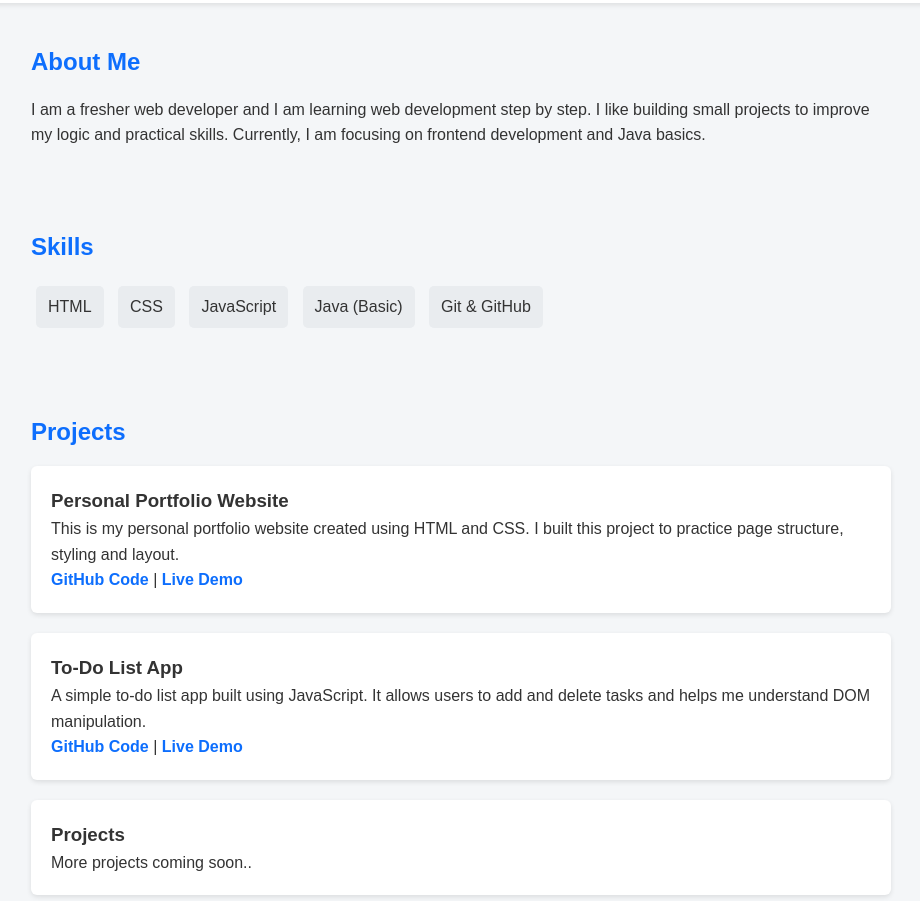
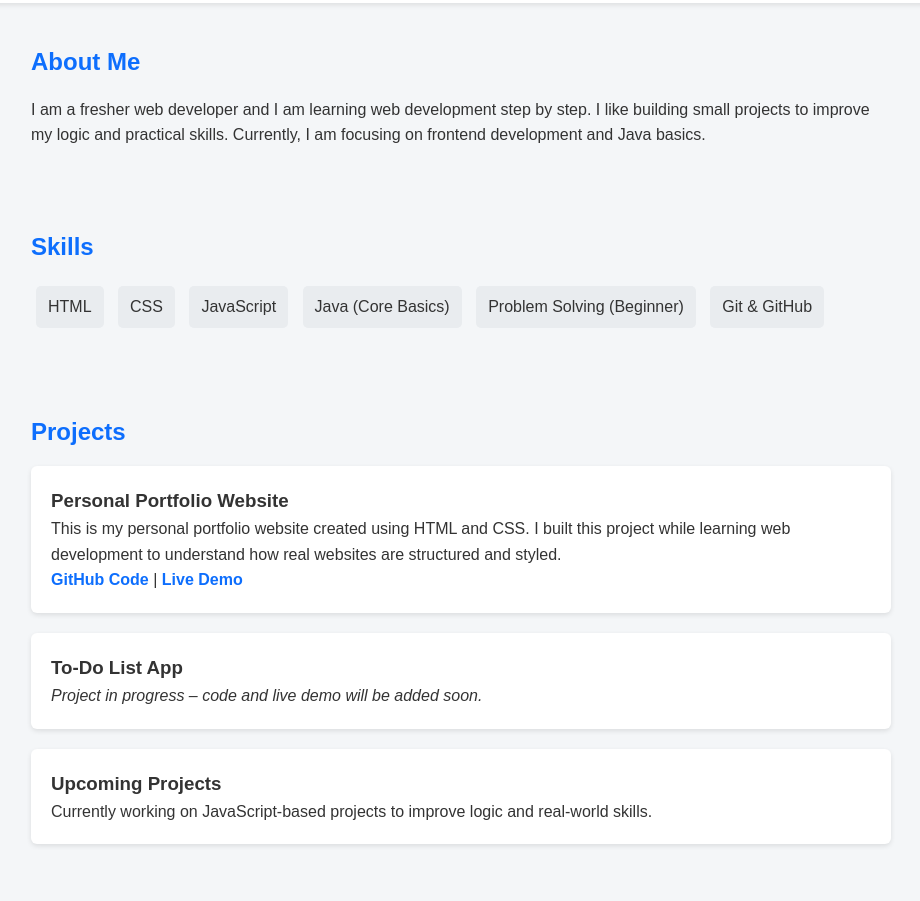
Before and after one commit to deveshgangwarcoder/devesh-gangwar, a plain HTML site: page index.html in a window 1280 px wide. Shown: the part 164-1065 px from the top of the page, without its empty margins (179-1099 px from the left). Drawn offline with Linux system fonts and the light colour scheme.

Commit message:
Update index.html

```diff
--- a/index.html
+++ b/index.html
@@ -110,7 +110,8 @@
 
   <header>
     <h1>Devesh Gangwar</h1>
-    <p>Fresher Web Developer | HTML, CSS, JavaScript</p>
+    <p>Fresher Frontend Developer | HTML, CSS, JavaScript
+</p>
   </header>
 
   <nav>
@@ -135,7 +136,9 @@
       <span>HTML</span>
       <span>CSS</span>
       <span>JavaScript</span>
-      <span>Java (Basic)</span>
+      <span>Java (Core Basics)</span>
+<span>Problem Solving (Beginner)</span>
+
       <span>Git & GitHub</span>
     </div>
   </section>
@@ -147,28 +150,27 @@
       <h3>Personal Portfolio Website</h3>
       <p>
         This is my personal portfolio website created using HTML and CSS.
-        I built this project to practice page structure, styling and layout.
+        I built this project while learning web development to understand how real websites are structured and styled.
+
       </p>
       <p>
-        <a href="#">GitHub Code</a> | <a href="#">Live Demo</a>
+        <a href="https://github.com/deveshgangwarcoder/devesh-gangwar" target="_blank">GitHub Code</a> |
+<a href="https://deveshgangwarcoder.github.io/devesh-gangwar" target="_blank">Live Demo</a>
+
       </p>
     </div>
 
     <div class="project">
   <h3>To-Do List App</h3>
   <p>
-        A simple to-do list app built using JavaScript.
-        It allows users to add and delete tasks and helps me understand DOM manipulation.
-      </p>
-      <p>
-        <a href="#">GitHub Code</a> | <a href="#">Live Demo</a>
+    <em>Project in progress – code and live demo will be added soon.</em>
   </p>
 </div>
+
+     </div>
    <div class="project">
-      <h3>Projects</h3>
-      <p>
-        More projects coming soon..
-      </p>
+  <h3>Upcoming Projects</h3>
+  <p>Currently working on JavaScript-based projects to improve logic and real-world skills.</p>
 </div>
 
 
@@ -185,7 +187,7 @@
   </section>
 
   <footer>
-    <p>© 2025 Devesh Gangwar</p>
+    <p>© 2025 Devesh Gangwar | GitHub: deveshgangwarcoder</p>
 </footer>
 
   <script>
```
Lines whose indentation alone changed are shown as unchanged.
